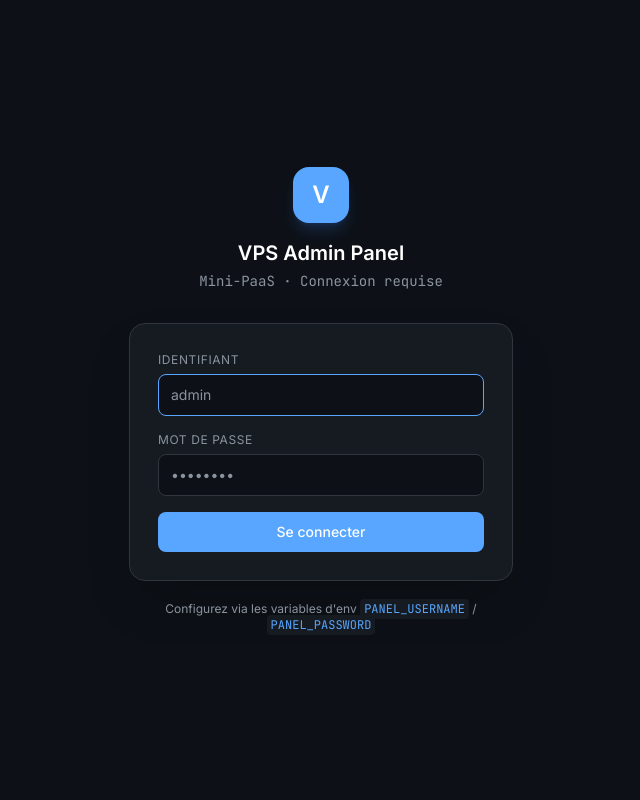
After one commit to vonjyandriah/vps-panel, a Flask app: page /login in a window 1280 px wide. The commit adds this page. Shown: the whole page, without its empty margins (319-959 px from the left). Run offline with Flask 3, Linux system fonts and the light colour scheme; some libraries are stand-ins or nearby versions.

Commit message:
Add user authentication with login page and session management
Replit-Commit-Author: Agent

```diff
--- a/app.py
+++ b/app.py
@@ -10,13 +10,57 @@ import shutil
 import socket
 import subprocess
 from datetime import datetime, timezone
+from functools import wraps
 from pathlib import Path
 
 import psutil
-from flask import Flask, jsonify, render_template, request
+from flask import Flask, jsonify, redirect, render_template, request, session, url_for
 
 app = Flask(__name__)
-app.secret_key = os.environ.get("PANEL_SECRET_KEY", secrets.token_hex(32))
+app.secret_key = os.environ.get("SESSION_SECRET", secrets.token_hex(32))
+
+PANEL_USERNAME = os.environ.get("PANEL_USERNAME", "admin")
+PANEL_PASSWORD = os.environ.get("PANEL_PASSWORD", "admin")
+
+
+# ─────────────────────────────────────────────────────────
+#  AUTH
+# ─────────────────────────────────────────────────────────
+
+def login_required(f):
+    @wraps(f)
+    def decorated(*args, **kwargs):
+        if not session.get("logged_in"):
+            if request.is_json or request.path.startswith("/api/"):
+                return jsonify({"success": False, "error": "Non authentifié"}), 401
+            return redirect(url_for("login_page"))
+        return f(*args, **kwargs)
+    return decorated
+
+
+@app.route("/login", methods=["GET"])
+def login_page():
+    if session.get("logged_in"):
+        return redirect(url_for("index"))
+    error = request.args.get("error")
+    return render_template("login.html", error=error)
+
+
+@app.route("/login", methods=["POST"])
+def login_submit():
+    username = request.form.get("username", "").strip()
+    password = request.form.get("password", "")
+    if username == PANEL_USERNAME and password == PANEL_PASSWORD:
+        session["logged_in"] = True
+        session["username"] = username
+        return redirect(url_for("index"))
+    return redirect(url_for("login_page", error="Identifiants incorrects"))
+
+
+@app.route("/logout")
+def logout():
+    session.clear()
+    return redirect(url_for("login_page"))
 
 # Détection de l'environnement VPS réel
 IS_VPS = Path("/etc/systemd/system").exists()
@@ -103,6 +147,7 @@ DEMO_SERVICES = [
 # ─────────────────────────────────────────────────────────
 
 @app.route("/")
+@login_required
 def index():
     demo_mode = not IS_VPS
     return render_template("index.html", demo_mode=demo_mode)
@@ -113,6 +158,7 @@ def index():
 # ─────────────────────────────────────────────────────────
 
 @app.route("/api/system-stats")
+@login_required
 def system_stats():
     cpu_percent = psutil.cpu_percent(interval=0.3)
     cpu_count = psutil.cpu_count(logical=True)
@@ -192,6 +238,7 @@ def system_stats():
 # ─────────────────────────────────────────────────────────
 
 @app.route("/api/services")
+@login_required
 def list_services():
     if not IS_VPS:
         return jsonify({"services": DEMO_SERVICES, "demo": True})
@@ -226,6 +273,7 @@ def list_services():
 
 
 @app.route("/api/services/<name>/<action>", methods=["POST"])
+@login_required
 def service_action(name: str, action: str):
     if action not in ("start", "stop", "restart", "enable", "disable"):
         return jsonify({"success": False, "error": "Action non autorisée"}), 400
@@ -250,6 +298,7 @@ def service_action(name: str, action: str):
 
 
 @app.route("/api/services/<name>/logs")
+@login_required
 def service_logs(name: str):
     if not re.match(r"^[a-zA-Z0-9_\-]+$", name):
         return jsonify({"success": False, "error": "Nom de service invalide"}), 400
@@ -285,6 +334,7 @@ def service_logs(name: str):
 
 
 @app.route("/api/services/<name>/status")
+@login_required
 def service_status(name: str):
     if not re.match(r"^[a-zA-Z0-9_\-]+$", name):
         return jsonify({"success": False, "error": "Nom de service invalide"}), 400
@@ -311,6 +361,7 @@ def service_status(name: str):
 # ─────────────────────────────────────────────────────────
 
 @app.route("/api/ports/scan")
+@login_required
 def scan_ports():
     free_port = find_free_port()
     used_ports = sorted(
@@ -394,6 +445,7 @@ location /{app_name}/ {{
 
 
 @app.route("/api/deploy", methods=["POST"])
+@login_required
 def deploy():
     data = request.get_json(force=True)
 
@@ -549,6 +601,7 @@ def deploy():
 # ─────────────────────────────────────────────────────────
 
 @app.route("/api/nginx/domains")
+@login_required
 def nginx_domains():
     if not IS_VPS:
         return jsonify({
--- /dev/null
+++ b/templates/login.html
@@ -0,0 +1,101 @@
+<!DOCTYPE html>
+<html lang="fr" class="dark">
+<head>
+  <meta charset="UTF-8" />
+  <meta name="viewport" content="width=device-width, initial-scale=1.0" />
+  <title>VPS Admin — Connexion</title>
+  <script src="https://cdn.tailwindcss.com"></script>
+  <script>
+    tailwind.config = {
+      darkMode: 'class',
+      theme: {
+        extend: {
+          colors: {
+            panel: {
+              bg:      '#0d1117',
+              surface: '#161b22',
+              border:  '#30363d',
+              text:    '#c9d1d9',
+              muted:   '#8b949e',
+              accent:  '#58a6ff',
+              green:   '#3fb950',
+              red:     '#f85149',
+            }
+          },
+          fontFamily: { mono: ['JetBrains Mono', 'Fira Code', 'monospace'] }
+        }
+      }
+    }
+  </script>
+  <link href="https://fonts.googleapis.com/css2?family=JetBrains+Mono:wght@400;700&family=Inter:wght@400;500;600&display=swap" rel="stylesheet">
+  <style>
+    body { font-family: 'Inter', sans-serif; background: #0d1117; }
+    .font-mono { font-family: 'JetBrains Mono', monospace; }
+    input:-webkit-autofill {
+      -webkit-box-shadow: 0 0 0 30px #161b22 inset !important;
+      -webkit-text-fill-color: #c9d1d9 !important;
+    }
+  </style>
+</head>
+<body class="min-h-screen flex items-center justify-center bg-panel-bg text-panel-text">
+
+  <div class="w-full max-w-sm">
+
+    <!-- Logo -->
+    <div class="flex flex-col items-center mb-8">
+      <div class="w-14 h-14 rounded-2xl bg-panel-accent flex items-center justify-center text-white font-bold text-2xl shadow-lg shadow-blue-500/20 mb-4">V</div>
+      <h1 class="text-xl font-semibold text-white">VPS Admin Panel</h1>
+      <p class="text-sm text-panel-muted mt-1 font-mono">Mini-PaaS · Connexion requise</p>
+    </div>
+
+    <!-- Card -->
+    <div class="bg-panel-surface border border-panel-border rounded-2xl p-7 shadow-2xl">
+
+      {% if error %}
+      <div class="mb-5 flex items-center gap-2.5 bg-red-900/20 border border-panel-red/40 rounded-lg px-4 py-3">
+        <span class="text-panel-red text-base">✗</span>
+        <p class="text-sm text-panel-red">{{ error }}</p>
+      </div>
+      {% endif %}
+
+      <form method="POST" action="/login" class="space-y-4">
+        <div>
+          <label class="block text-xs text-panel-muted uppercase tracking-wider mb-1.5">Identifiant</label>
+          <input
+            type="text"
+            name="username"
+            autocomplete="username"
+            autofocus
+            placeholder="admin"
+            class="w-full bg-panel-bg border border-panel-border rounded-lg px-3 py-2.5 text-sm text-panel-text placeholder-panel-muted focus:outline-none focus:border-panel-accent transition-colors"/>
+        </div>
+
+        <div>
+          <label class="block text-xs text-panel-muted uppercase tracking-wider mb-1.5">Mot de passe</label>
+          <input
+            type="password"
+            name="password"
+            autocomplete="current-password"
+            placeholder="••••••••"
+            class="w-full bg-panel-bg border border-panel-border rounded-lg px-3 py-2.5 text-sm text-panel-text placeholder-panel-muted focus:outline-none focus:border-panel-accent transition-colors"/>
+        </div>
+
+        <button
+          type="submit"
+          class="w-full mt-2 py-2.5 bg-panel-accent hover:bg-blue-500 text-white text-sm font-medium rounded-lg transition-colors">
+          Se connecter
+        </button>
+      </form>
+    </div>
+
+    <!-- Hint -->
+    <p class="text-center text-xs text-panel-muted mt-5">
+      Configurez via les variables d'env
+      <code class="font-mono bg-panel-surface px-1 py-0.5 rounded text-panel-accent">PANEL_USERNAME</code> /
+      <code class="font-mono bg-panel-surface px-1 py-0.5 rounded text-panel-accent">PANEL_PASSWORD</code>
+    </p>
+
+  </div>
+
+</body>
+</html>
```
Also changed, not shown: templates/index.html (+21 -11 lines).
